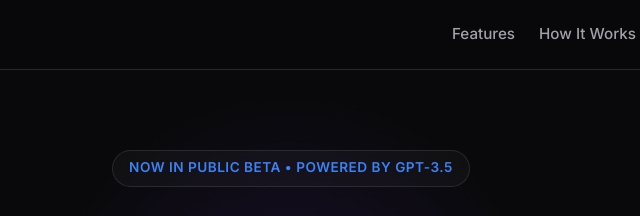
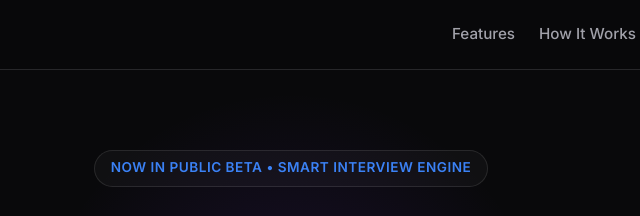
Before and after one commit to vaibhavi-004/PrepPilot-AI, a plain HTML site: page frontend/index.html in a window 1280 px wide. Shown: the top 216 px of the page, 349-989 px from the left. Drawn offline with Linux system fonts and the light colour scheme.

Commit message:
Update landing page text

```diff
--- a/frontend/index.html
+++ b/frontend/index.html
@@ -3,7 +3,7 @@
 <head>
   <meta charset="UTF-8">
   <meta name="viewport" content="width=device-width, initial-scale=1.0">
-  <title>PrepPilot AI - AI-Powered Interview Preparation Platform</title>
+  <title>PrepPilot AI - AI-Assisted Interview Preparation Platform</title>
   <meta name="description" content="PrepPilot AI helps developers master Data Structures & Algorithms, write structured study notes, and generate AI-powered mock interview questions. All in one professional workspace.">
 
   <!-- Modern Typography (Inter Font from Google Fonts) -->
@@ -40,7 +40,7 @@
   <!-- Hero Section -->
   <header class="hero">
     <div class="hero-content">
-      <div class="hero-badge">Now in Public Beta &bull; Powered by GPT-3.5</div>
+      <div class="hero-badge">Now in Public Beta &bull; Smart Interview Engine</div>
       <h1 class="hero-title">
         Navigate Your Next Technical <span class="text-gradient">Interview With Confidence</span>
       </h1>
```
Also changed, not shown: frontend/js/config.js (line endings or trailing spaces).
